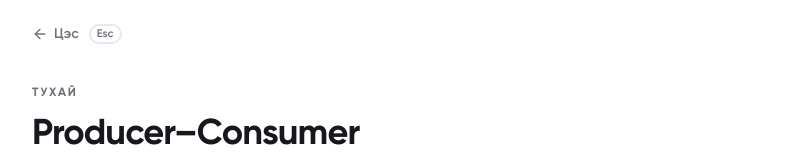
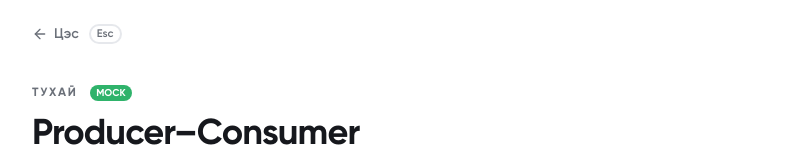
Before and after one commit to khuslenshi/os-bd1-producer-consumer, a Next.js app: page /about-mock in a window 1280 px wide. Shown: the top 167 px of the page, without its empty margins (240-1039 px from the left). Built offline with nearby package versions, Linux system fonts and the light colour scheme.

Commit message:
fix: add mock badge to about mock header

```diff
--- a/src/app/about-mock/page.tsx
+++ b/src/app/about-mock/page.tsx
@@ -24,7 +24,9 @@ export default function Page() {
     <main className="mx-auto flex min-h-dvh w-full max-w-3xl flex-col gap-10 px-4 pt-6 pb-16">
       <BackToMenu />
       <header className="flex flex-col gap-3">
-        <span className="text-xs font-bold tracking-[0.14em] text-muted-foreground uppercase">Тухай</span>
+        <span className="text-xs font-bold tracking-[0.14em] text-muted-foreground uppercase">
+          Тухай <span className="ml-2 rounded-md bg-now px-1.5 py-0.5 text-[10px] tracking-normal text-white">mock</span>
+        </span>
         <h1 className="text-3xl font-bold tracking-tight sm:text-4xl">Producer–Consumer</h1>
         <p className="text-[15px] text-muted-foreground">
           F.CSM302 Үйлдлийн систем · Бие даалт 1 · Баг II-4-12 · Сэдэв 12. Сурах бичиг: <i>Operating System Concepts</i>, 7-р бүлэг (Synchronization Examples), Programming Project &quot;The Producer-Consumer Problem&quot;.
```
